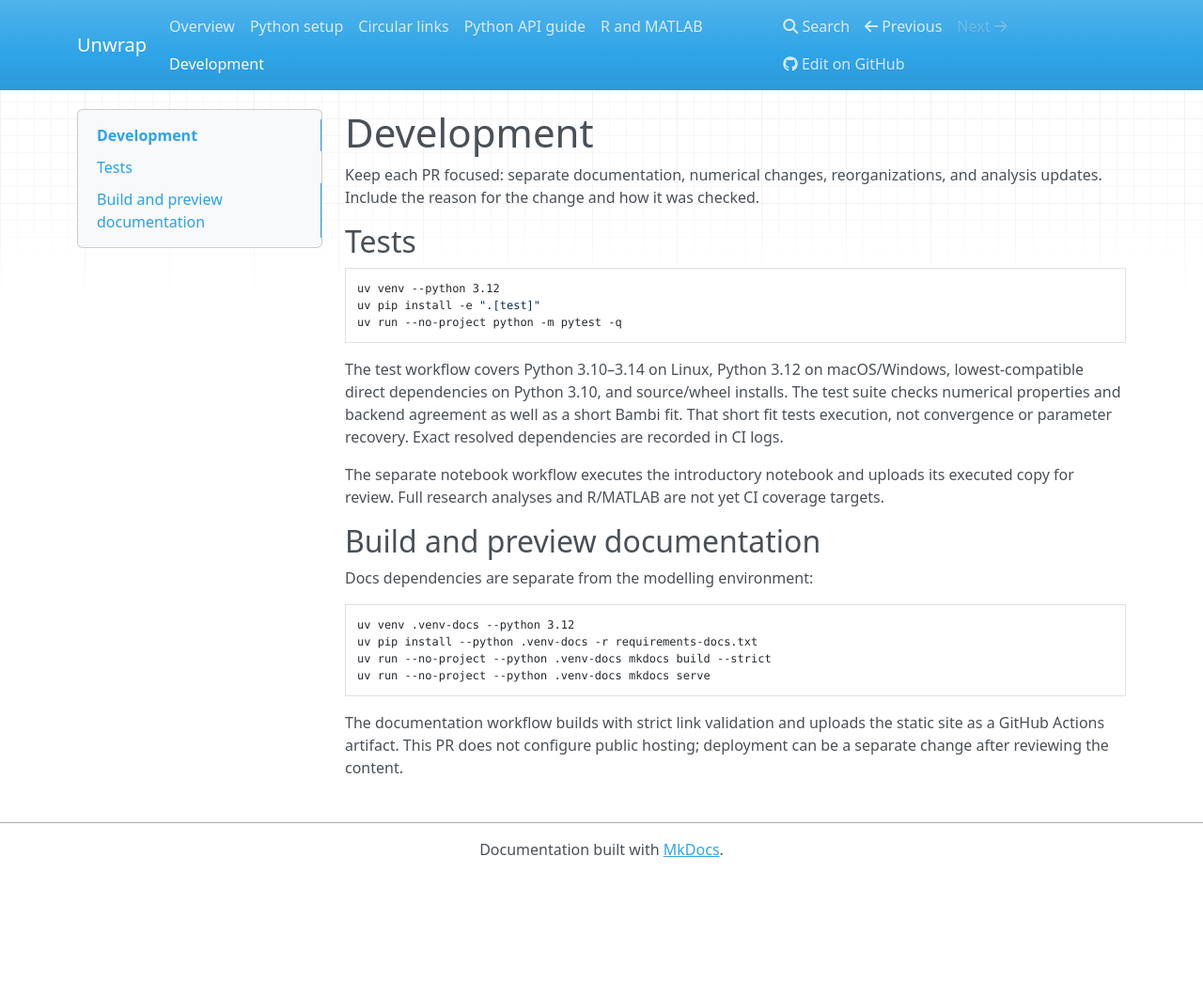
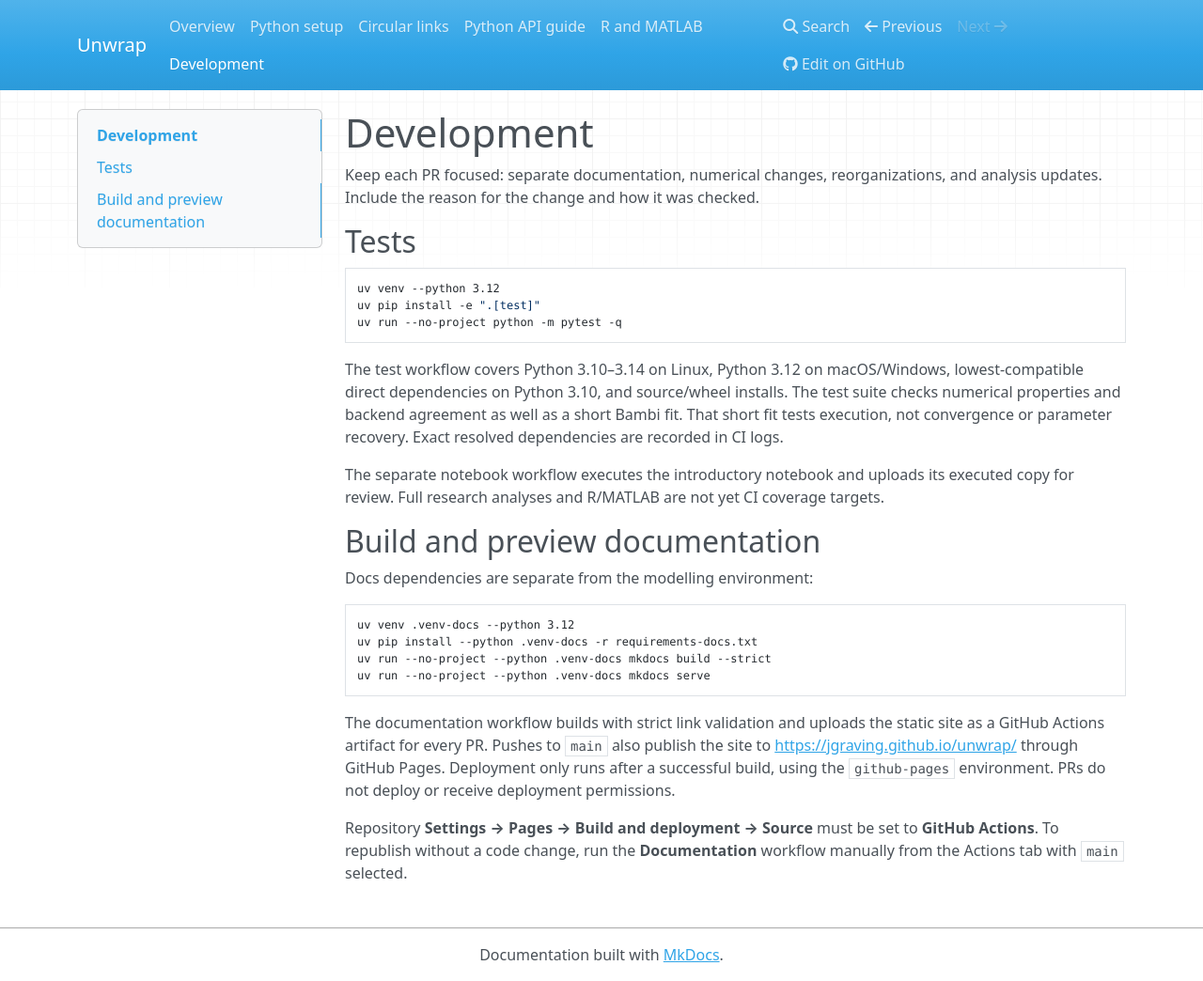
Before and after one commit to jgraving/unwrap, an MkDocs documentation site: the page built from docs/development.md, in a window 1280 px wide and 1044 px high. Shown: the whole window at 94% size. Built offline with MkDocs 1.6.1, drawn with Linux system fonts in a browser that asks for light colours; nearby versions of some CDN libraries.

Commit message:
docs: deploy MkDocs to GitHub Pages from main

````diff
--- a/docs/development.md
+++ b/docs/development.md
@@ -33,5 +33,11 @@ uv run --no-project --python .venv-docs mkdocs serve
 ```
 
 The documentation workflow builds with strict link validation and uploads the
-static site as a GitHub Actions artifact. This PR does not configure public
-hosting; deployment can be a separate change after reviewing the content.
+static site as a GitHub Actions artifact for every PR. Pushes to `main` also
+publish the site to <https://jgraving.github.io/unwrap/> through GitHub Pages.
+Deployment only runs after a successful build, using the `github-pages`
+environment. PRs do not deploy or receive deployment permissions.
+
+Repository **Settings → Pages → Build and deployment → Source** must be set to
+**GitHub Actions**. To republish without a code change, run the **Documentation**
+workflow manually from the Actions tab with `main` selected.
--- a/mkdocs.yml
+++ b/mkdocs.yml
@@ -1,4 +1,5 @@
 site_name: Unwrap
+site_url: https://jgraving.github.io/unwrap/
 site_description: Bayesian circular regression with Bambi and PyMC
 repo_url: https://github.com/jgraving/unwrap
 edit_uri: blob/main/docs/
````
Also changed, not shown: 1 other file.
